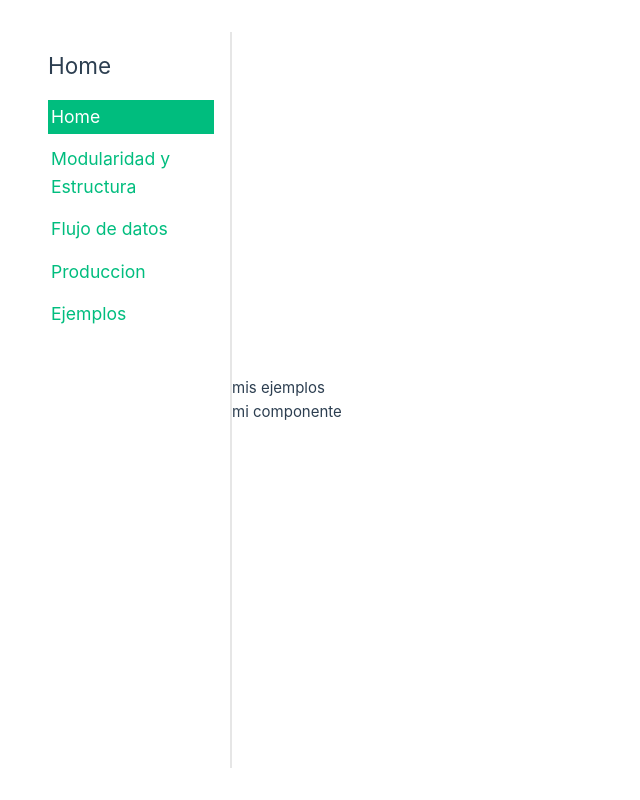
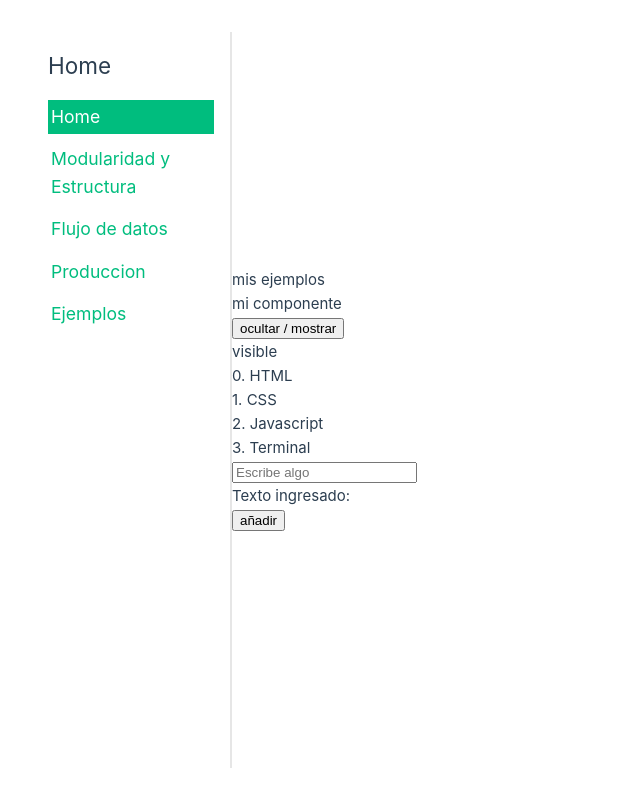
Before and after one commit to Kevingedev/introduccionVUE, a Vue app: page /ejemplos in a window 1280 px wide. Shown: the whole page, without its empty margins (0-640 px from the left). Built offline with nearby package versions, Linux system fonts and the light colour scheme.

Commit message:
experimentos

```diff
--- a/src/components/estructura/MiComponente.vue
+++ b/src/components/estructura/MiComponente.vue
@@ -1,9 +1,46 @@
 <template>
   <div class="componente">
     <p>mi componente</p>
+
+    <button @click="ocultarBoton">ocultar / mostrar</button>
+    <div v-if="activo">
+      visible
+    </div>
+    <div v-for="(item, index) in array" :key="index">{{ index }}. {{ item }}</div>
+
+    <input v-model="text" type="text" placeholder="Escribe algo" />
+    <p>Texto ingresado: {{ text }}</p>
+    <button @click="anadirLista">añadir</button>
+
+
   </div>
 </template>
 
 <script setup>
 
+import { ref } from 'vue'
+
+const array = ref(["HTML", "CSS", "Javascript", "Terminal"]);
+
+const text = ref('');
+const activo = ref(true);
+
+function anadirLista() {
+
+  if (text.value != '') {
+    array.value.push(text.value)
+  };
+}
+
+function ocultarBoton() {
+
+  if (activo.value == true) {
+    activo.value = false;
+  } else {
+    activo.value = true;
+  };
+
+}
+
+
 </script>
```
Also changed, not shown: src/views/MisEjemplosView.vue (line endings or trailing spaces).
